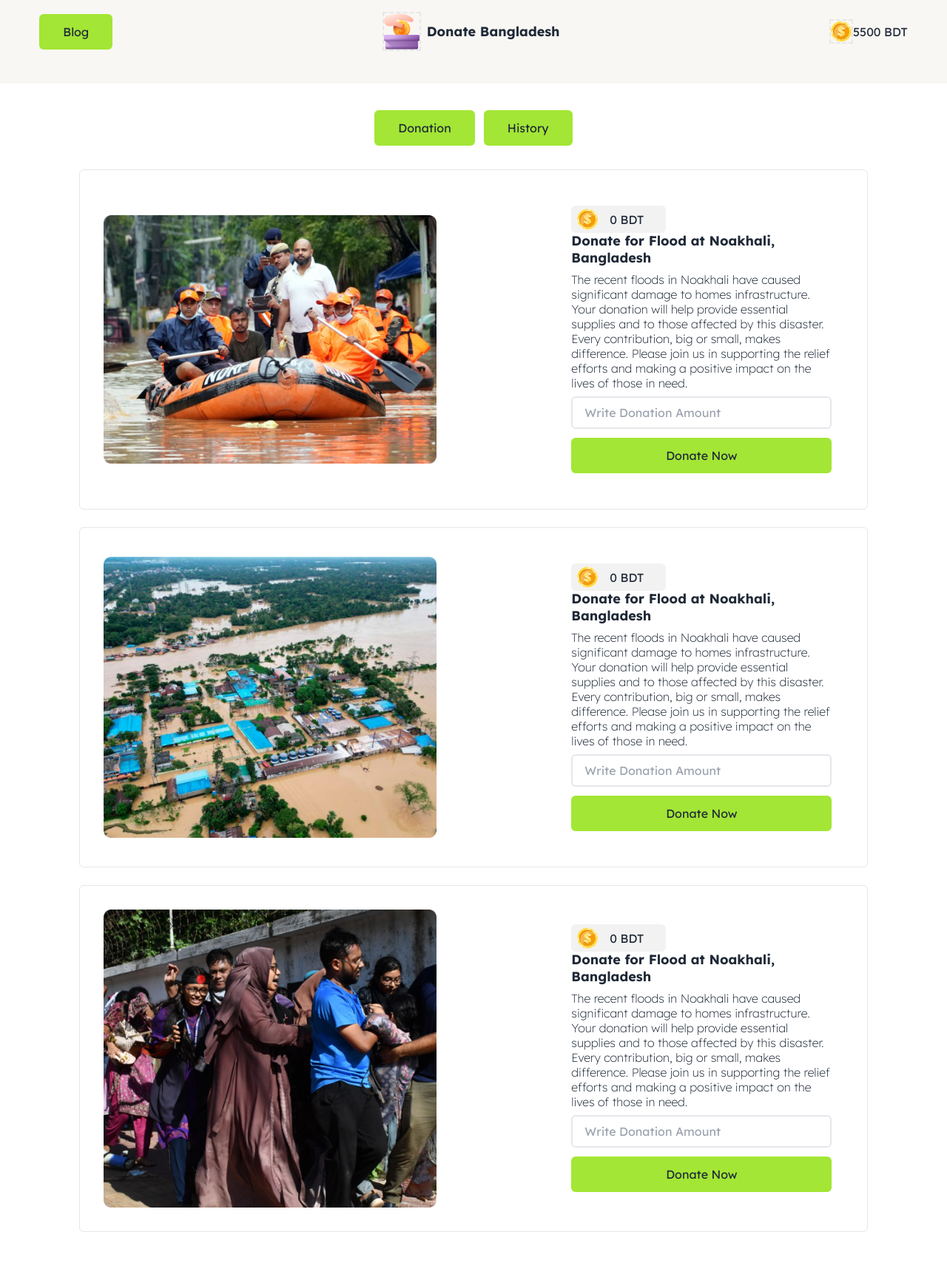
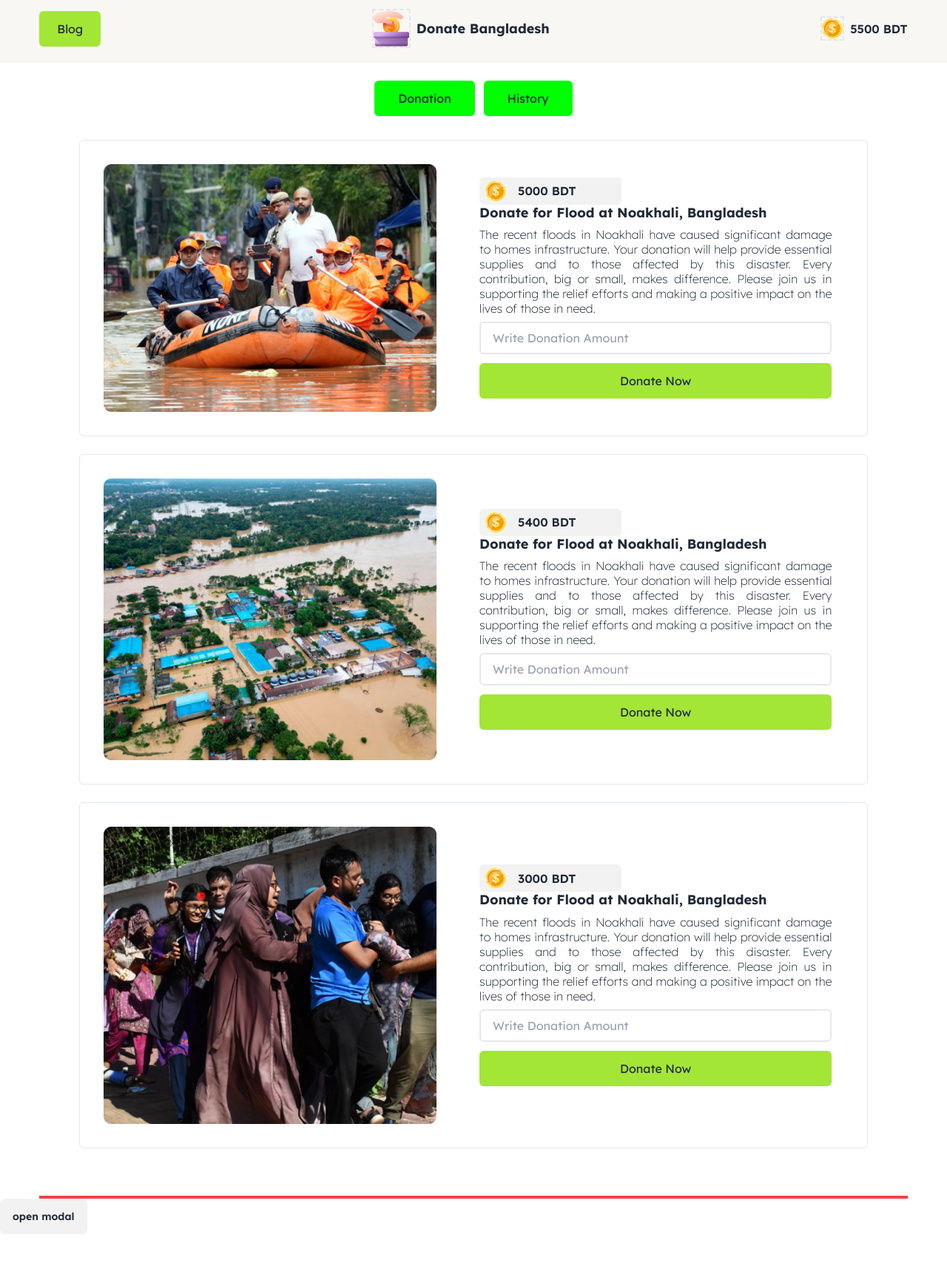
Before and after one commit to mdraihanbari/assignment-5, a plain HTML site: page index.html in a window 1280 px wide. Shown: the whole page at 74% size. After the commit the page ends 1669 px from the top, so only its background shows below. Drawn offline with nearby package versions, Linux system fonts and the light colour scheme.

Commit message:
functionality added

```diff
--- a/index.html
+++ b/index.html
@@ -4,7 +4,7 @@
     <meta charset="UTF-8" />
     <meta name="viewport" content="width=device-width, initial-scale=1.0" />
     <title>Assignment-5</title>
-    <link rel="stylesheet" href="./style/root.css">
+    <link rel="stylesheet" href="./style/root.css" />
     <link
       href="https://cdn.jsdelivr.net/npm/daisyui@4.12.10/dist/full.min.css"
       rel="stylesheet"
@@ -15,73 +15,174 @@
   <body class="lexend-font">
     <header class="sticky top-0 backdrop-blur-sm pb-2">
       <!-- navbar starts here -->
-         <div class="bg-[#F9F7F3]">
-         <div class="flex items-center justify-between  w-11/12 mx-auto max-w-7xl pt-4 pb-11">
-            <div class="bg-lime-400 px-8 py-3 rounded-md hover:bg-lime-300">
+      <div class="bg-[#F9F7F3] backdrop-blur-sm">
+        <div
+          class="flex items-center justify-between w-11/12 mx-auto max-w-7xl pt-3 pb-5"
+        >
+          <div class="bg-lime-400 px-6 py-3 rounded-md hover:bg-lime-300">
             <a href="./blog.html">Blog</a>
           </div>
           <div class="flex items-center gap-2">
-                <img class="border-2 border-dashed" src="./assets/logo.png" alt="logo ">
+            <img
+              class="border-2 border-dashed"
+              src="./assets/logo.png"
+              alt="logo "
+            />
             <h3 class="text-sm font-bold lg:text-lg">Donate Bangladesh</h3>
           </div>
-            <div class="flex items-center">
-                <img class="border-2 border-dashed" src="./assets/coin.png" alt="">
-                <p>5500 BDT</p>
+          <div class="flex items-center gap-2">
+            <img
+              class="border-2 border-dashed"
+              src="./assets/coin.png"
+              alt=""
+            />
+            <h2 class="font-semibold"><span id="balance">5500</span> BDT</h2>
           </div>
         </div>
       </div>
-        <div class="flex justify-center space-x-3 mt-9">
-            <button class="bg-lime-400 px-8 py-3 rounded-md">Donation</button>
-            <button class="bg-lime-400 px-8 py-3 rounded-md">History</button>
+      <div class="flex justify-center space-x-3 mt-6">
+        <button class="active px-8 py-3 rounded-md">Donation</button>
+        <button class="active px-8 py-3 rounded-md">History</button>
       </div>
       <!-- navbar ends here -->
     </header>
     <main>
-        <div class="p-8 mt-6 max-w-7xl w-11/12  lg:w-10/12 mx-auto lg:flex border justify-between items-center rounded-md">
-            <div>
-                <img class="w-[450px]" src="./assets/noakhali.png" alt="">
+      <div
+        class="p-8 mt-6 max-w-7xl w-11/12 lg:w-10/12 mx-auto lg:flex border justify-between items-center rounded-md card-container gap-4"
+      >
+        <div class="flex-1">
+          <img class="w-[450px]" src="./assets/noakhali.png" alt="" />
         </div>
-            <div class="w-96  p-4">
-                <div class="flex w-32 px-2 py-1 gap-4 items-center bg-[#1111110D] rounded-md">
-                    <img src="./assets/coin.png" alt="">
-                    <p>0 BDT</p>
+        <div class="w-96 p-4 flex-1">
+          <div
+            class="flex w-48 px-2 py-1 gap-4 items-center bg-[#1111110D] rounded-md"
+          >
+            <img src="./assets/coin.png" alt="" />
+            <h4 class="font-semibold">
+              <span class="card-balance">5000</span> BDT
+            </h4>
           </div>
-                <h2 class="font-bold text-lg leading-tight" >Donate for Flood at Noakhali, Bangladesh</h2>
-                <p class="font-extralight leading-tight my-2" > The recent floods in Noakhali have caused significant damage to homes  infrastructure. Your donation will help provide essential supplies and  to those affected by this disaster. Every contribution, big or small, makes  difference. Please join us in supporting the relief efforts and making a positive impact on the lives of those in need.</p>
-                <input type="text" name="" id="" placeholder="Write Donation Amount" class="border-2 w-full px-4 py-2 rounded-md"> <br>
-                <button class="bg-lime-400 w-full mt-3 rounded-md py-3" >Donate Now</button>
+          <h2 class="font-bold text-lg leading-tight card-title">
+            Donate for Flood at Noakhali, Bangladesh
+          </h2>
+          <p class="font-extralight leading-tight my-2 text-justify">
+            The recent floods in Noakhali have caused significant damage to
+            homes infrastructure. Your donation will help provide essential
+            supplies and to those affected by this disaster. Every contribution,
+            big or small, makes difference. Please join us in supporting the
+            relief efforts and making a positive impact on the lives of those in
+            need.
+          </p>
+          <input
+            type="text"
+            name=""
+            id=""
+            placeholder="Write Donation Amount"
+            class="donate-balance border-2 w-full px-4 py-2 rounded-md input-amount"
+          />
+          <br />
+          <button class="bg-lime-400 w-full mt-3 rounded-md py-3 donate-btn">
+            Donate Now
+          </button>
         </div>
       </div>
-        <div class="p-8 mt-6 max-w-7xl w-11/12  lg:w-10/12 mx-auto lg:flex border justify-between items-center rounded-md">
-            <div>
-                <img class="w-[450px]" src="./assets/feni.png" alt="">
+      <div
+        class="p-8 mt-6 max-w-7xl w-11/12 lg:w-10/12 mx-auto lg:flex border justify-between items-center rounded-md card-container gap-4"
+      >
+        <div class="flex-1">
+          <img class="w-[450px]" src="./assets/feni.png" alt="" />
         </div>
-            <div class="w-96  p-4">
-                <div class="flex w-32 px-2 py-1 gap-4 items-center bg-[#1111110D] rounded-md">
-                    <img src="./assets/coin.png" alt="">
-                    <p>0 BDT</p>
+        <div class="w-96 p-4 flex-1">
+          <div
+            class="flex w-48 px-2 py-1 gap-4 items-center bg-[#1111110D] rounded-md"
+          >
+            <img src="./assets/coin.png" alt="" />
+            <h4 class="font-semibold">
+              <span class="card-balance">5400</span> BDT
+            </h4>
           </div>
-                <h2 class="font-bold text-lg leading-tight" >Donate for Flood at Noakhali, Bangladesh</h2>
-                <p class="font-extralight leading-tight my-2" > The recent floods in Noakhali have caused significant damage to homes  infrastructure. Your donation will help provide essential supplies and  to those affected by this disaster. Every contribution, big or small, makes  difference. Please join us in supporting the relief efforts and making a positive impact on the lives of those in need.</p>
-                <input type="text" name="" id="" placeholder="Write Donation Amount" class="border-2 w-full px-4 py-2 rounded-md"> <br>
-                <button class="bg-lime-400 w-full mt-3 rounded-md py-3" >Donate Now</button>
+          <h2 class="font-bold text-lg leading-tight card-title">
+            Donate for Flood at Noakhali, Bangladesh
+          </h2>
+          <p class="font-extralight leading-tight my-2 text-justify">
+            The recent floods in Noakhali have caused significant damage to
+            homes infrastructure. Your donation will help provide essential
+            supplies and to those affected by this disaster. Every contribution,
+            big or small, makes difference. Please join us in supporting the
+            relief efforts and making a positive impact on the lives of those in
+            need.
+          </p>
+          <input
+            type="text"
+            name=""
+            id=""
+            placeholder="Write Donation Amount"
+            class="border-2 w-full px-4 py-2 rounded-md input-amount"
+          />
+          <br />
+          <button class="bg-lime-400 w-full mt-3 rounded-md py-3 donate-btn">
+            Donate Now
+          </button>
         </div>
       </div>
-        <div class="p-8 mt-6 max-w-7xl w-11/12  lg:w-10/12 mx-auto lg:flex border justify-between items-center rounded-md mb-16">
-            <div>
-                <img class="w-[450px]" src="./assets/quota-protest.png" alt="">
+      <div
+        class="p-8 mt-6 max-w-7xl w-11/12 lg:w-10/12 mx-auto lg:flex border justify-between items-center rounded-md mb-16 card-container gap-4"
+      >
+        <div class="flex-1">
+          <img class="w-[450px]" src="./assets/quota-protest.png" alt="" />
         </div>
-            <div class="w-96  p-4">
-                <div class="flex w-32 px-2 py-1 gap-4 items-center bg-[#1111110D] rounded-md">
-                    <img src="./assets/coin.png" alt="">
-                    <p>0 BDT</p>
+        <div class="w-96 p-4 flex-1">
+          <div
+            class="flex w-48 px-2 py-1 gap-4 items-center bg-[#1111110D] rounded-md"
+          >
+            <img src="./assets/coin.png" alt="" />
+            <h4 class="font-semibold">
+              <span class="card-balance">3000</span> BDT
+            </h4>
           </div>
-                <h2 class="font-bold text-lg leading-tight" >Donate for Flood at Noakhali, Bangladesh</h2>
-                <p class="font-extralight leading-tight my-2" > The recent floods in Noakhali have caused significant damage to homes  infrastructure. Your donation will help provide essential supplies and  to those affected by this disaster. Every contribution, big or small, makes  difference. Please join us in supporting the relief efforts and making a positive impact on the lives of those in need.</p>
-                <input type="text" name="" id="" placeholder="Write Donation Amount" class="border-2 w-full px-4 py-2 rounded-md"> <br>
-                <button class="bg-lime-400 w-full mt-3 rounded-md py-3" >Donate Now</button>
+          <h2 class="font-bold text-lg leading-tight card-title">
+            Donate for Flood at Noakhali, Bangladesh
+          </h2>
+          <p class="font-extralight leading-tight my-2 text-justify">
+            The recent floods in Noakhali have caused significant damage to
+            homes infrastructure. Your donation will help provide essential
+            supplies and to those affected by this disaster. Every contribution,
+            big or small, makes difference. Please join us in supporting the
+            relief efforts and making a positive impact on the lives of those in
+            need.
+          </p>
+          <input
+            type="text"
+            name=""
+            id=""
+            placeholder="Write Donation Amount"
+            class="border-2 w-full px-4 py-2 rounded-md input-amount"
+          />
+          <br />
+          <button class="bg-lime-400 w-full mt-3 rounded-md py-3 donate-btn">
+            Donate Now
+          </button>
         </div>
       </div>
+      <section
+        id="history-container"
+        class="w-11/12 mx-auto space-y-5 border-2 border-red-500"
+      ></section>
+      <!-- modal section add -->
+      <!-- Open the modal using ID.showModal() method -->
+      <button class="btn" onclick="my_modal_5.showModal()">open modal</button>
+      <dialog id="my_modal_5" class="modal modal-bottom sm:modal-middle">
+        <div class="modal-box">
+          <h3 class="text-lg font-bold">Hello!</h3>
+          <p class="py-4">Press ESC key or click the button below to close</p>
+          <div class="modal-action">
+            <form method="dialog">
+              <!-- if there is a button in form, it will close the modal -->
+              <button class="btn">Close</button>
+            </form>
+          </div>
+        </div>
+      </dialog>
     </main>
     <script src="./js/donate.js"></script>
   </body>
--- a/style/root.css
+++ b/style/root.css
@@ -3,3 +3,11 @@
 .lexend-font{
     font-family: "Lexend", sans-serif;
 }
+
+.active{
+    background-color: lime ;
+}
+.active:hover{
+    background-color: aquamarine;
+
+}
```
Also changed, not shown: js/donate.js (+60 -0 lines). Lines whose indentation alone changed are shown as unchanged.
